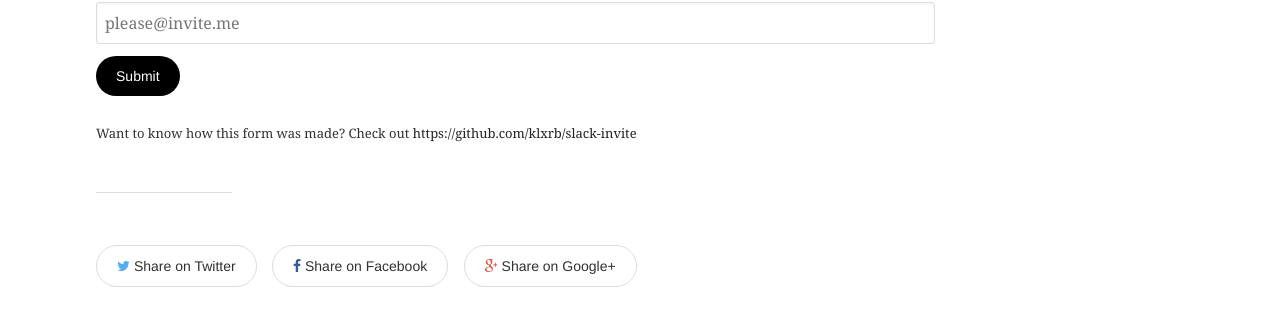
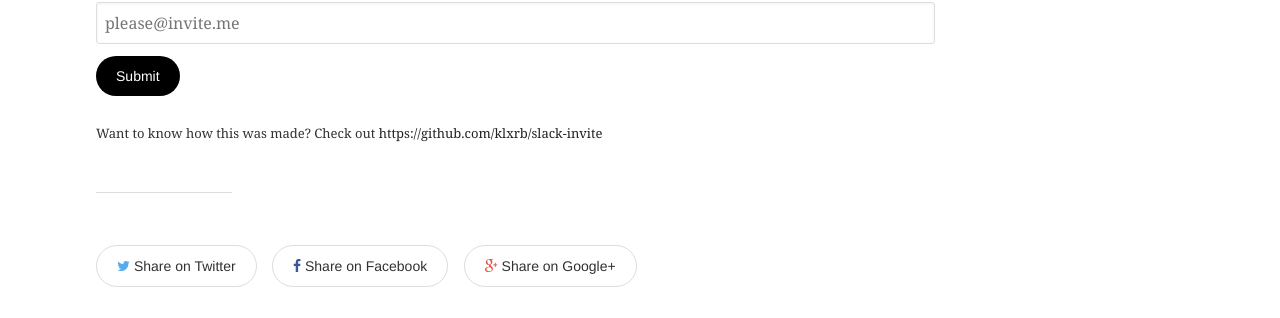
Before and after one commit to klxrb/klxrb.github.io, a Jekyll site: the page built from slack-invite/index.md, in a window 1280 px wide. Shown: the part 362-680 px from the top of the page. Built offline with Jekyll 4.4.1, drawn with Linux system fonts in a browser that asks for light colours.

Commit message:
update text

```diff
--- a/slack-invite/index.md
+++ b/slack-invite/index.md
@@ -22,7 +22,7 @@ Good news everyone! We're on <i class="fa fa-slack"></i>Slack @ <a href="https:/
   <span id="status_notice"></span>
 </form>
 
-<font size="-1">Want to know how this form was made? Check out <a href="https://github.com/klxrb/slack-invite">https://github.com/klxrb/slack-invite</a></font>
+<font size="-1">Want to know how this was made? Check out <a href="https://github.com/klxrb/slack-invite">https://github.com/klxrb/slack-invite</a></font>
 
 <script>
 $(function(){
```
